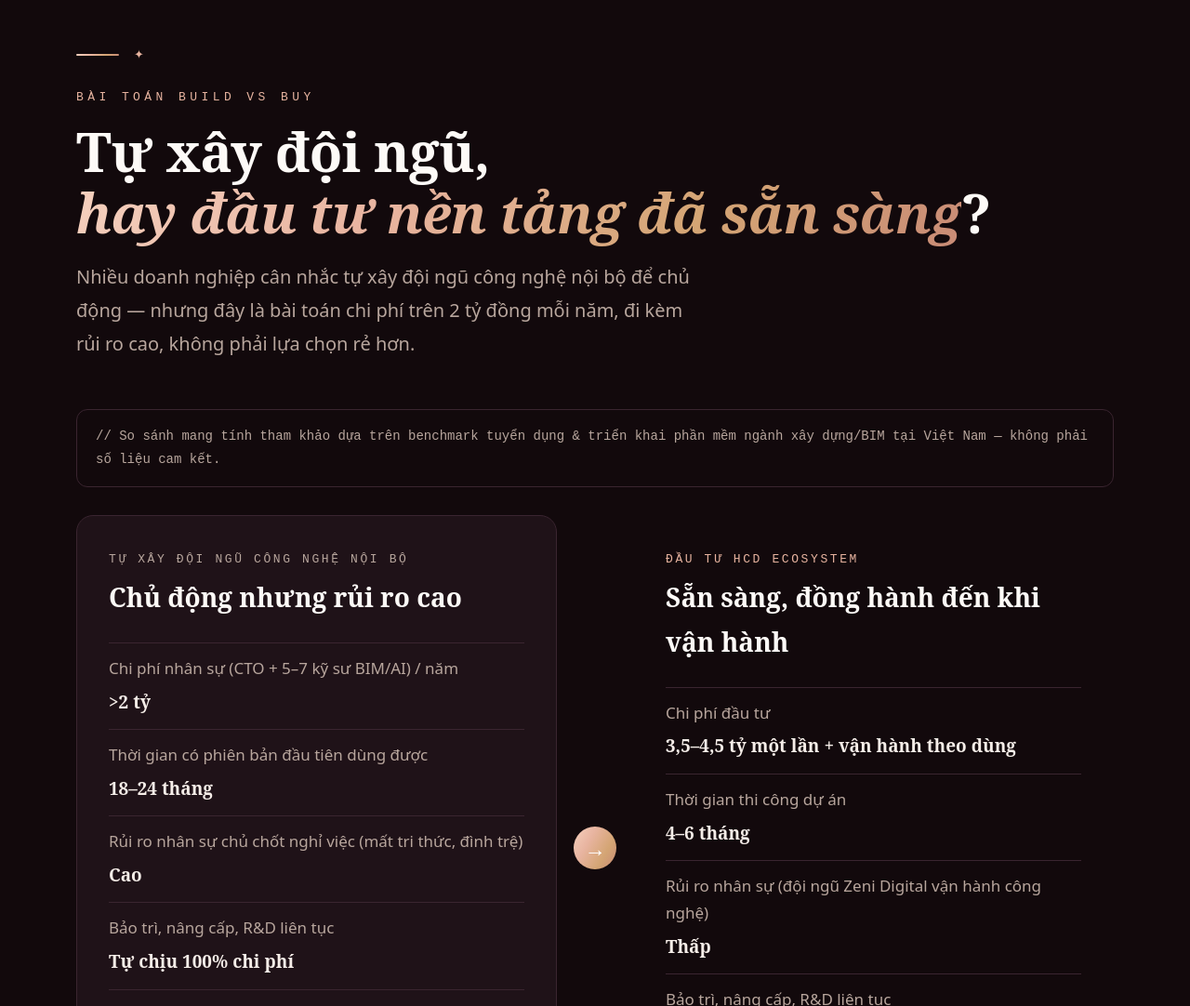
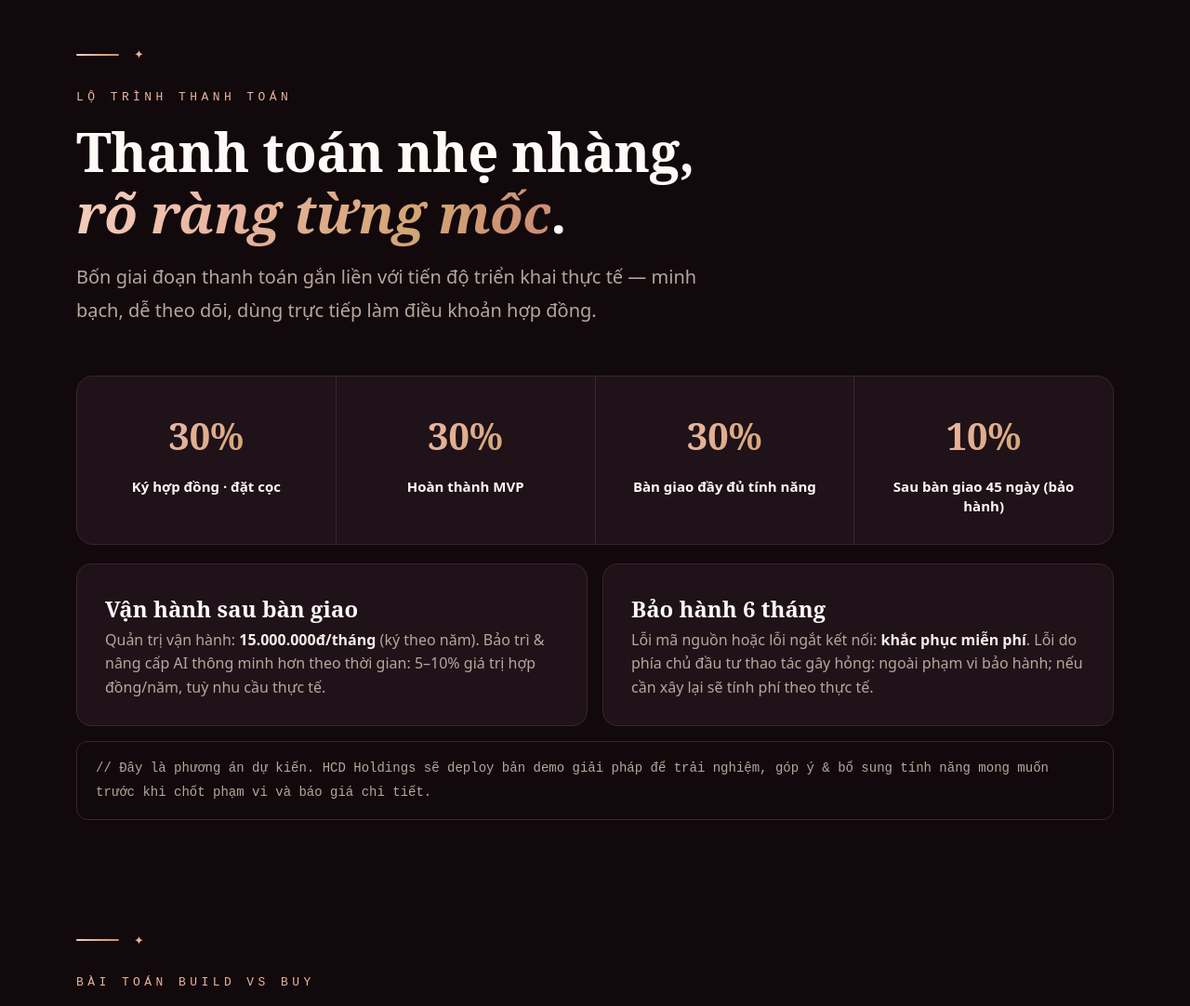
Before and after one commit to thienmocduc/songleholdings, a plain HTML site: page index.html in a window 1280 px wide. Shown: the part 10540-11622 px from the top of the page at 93% size. Drawn offline with Linux system fonts and the light colour scheme.

Commit message:
Add payment schedule section (30/30/30/10) with operation and warranty terms

```diff
--- a/index.html
+++ b/index.html
@@ -198,6 +198,12 @@ section{position:relative;z-index:2}
 .excl-box{margin-top:24px;border:1px solid var(--line);border-radius:14px;padding:22px 26px;font-family:'JetBrains Mono',monospace;font-size:14px;color:var(--text-dim);line-height:2}
 .excl-box .ex-lbl{color:var(--rose)}
 
+/* PAYMENT SCHEDULE */
+.pay-steps{display:grid;grid-template-columns:repeat(4,1fr);gap:1px;background:var(--line);border:1px solid var(--line);border-radius:18px;overflow:hidden}
+.pay-step{background:var(--panel);padding:30px 24px;text-align:center}
+.pay-step .pn{font-family:'Noto Serif',serif;font-weight:600;font-size:40px}
+.pay-step .pl{font-family:'Noto Sans',sans-serif;font-weight:600;font-size:15px;color:var(--white);margin-top:10px;line-height:1.4}
+
 /* ESCORT */
 .escort{border:1.5px solid transparent;background:var(--panel) padding-box,var(--accent-grad) border-box;border-radius:22px;padding:52px 48px;position:relative;overflow:hidden}
 .escort-top{display:flex;align-items:center;gap:18px;margin-bottom:22px}
@@ -228,7 +234,7 @@ footer{border-top:1px solid var(--line);padding:38px 0;position:relative;z-index
 
 @media(max-width:920px){
   .tb-tag{display:none}
-  .lc-compare,.impact-grid,.lead-band,.tiers,.addon-grid,.escort-steps{grid-template-columns:1fr}
+  .lc-compare,.impact-grid,.lead-band,.tiers,.addon-grid,.escort-steps,.pay-steps{grid-template-columns:1fr}
   .impact-arrow{padding:16px 0}.impact-arrow .aw{transform:rotate(90deg)}
   .opp-row{grid-template-columns:1fr;gap:12px}
   .mt-row{grid-template-columns:1fr}.mt-row .mv{text-align:left;margin-top:6px}
@@ -542,6 +548,38 @@ footer{border-top:1px solid var(--line);padding:38px 0;position:relative;z-index
   </div>
 </section>
 
+<!-- ===== LỘ TRÌNH THANH TOÁN ===== -->
+<section>
+  <div class="wrap">
+    <div class="sec-head reveal">
+      <div class="ornament"><span class="ln"></span><span class="dm">✦</span></div>
+      <div class="eyebrow">Lộ trình thanh toán</div>
+      <h2>Thanh toán nhẹ nhàng, <span class="g grad-text nowrap">rõ ràng từng mốc</span>.</h2>
+      <p>Bốn giai đoạn thanh toán gắn liền với tiến độ triển khai thực tế — minh bạch, dễ theo dõi, dùng trực tiếp làm điều khoản hợp đồng.</p>
+    </div>
+
+    <div class="pay-steps reveal">
+      <div class="pay-step"><div class="pn grad-text">30%</div><div class="pl">Ký hợp đồng · đặt cọc</div></div>
+      <div class="pay-step"><div class="pn grad-text">30%</div><div class="pl">Hoàn thành MVP</div></div>
+      <div class="pay-step"><div class="pn grad-text">30%</div><div class="pl">Bàn giao đầy đủ tính năng</div></div>
+      <div class="pay-step"><div class="pn grad-text">10%</div><div class="pl">Sau bàn giao 45 ngày (bảo hành)</div></div>
+    </div>
+
+    <div class="addon-grid reveal" style="margin-top:20px">
+      <div class="addon">
+        <h4>Vận hành sau bàn giao</h4>
+        <p>Quản trị vận hành: <b style="color:var(--text)">15.000.000đ/tháng</b> (ký theo năm). Bảo trì &amp; nâng cấp AI thông minh hơn theo thời gian: 5–10% giá trị hợp đồng/năm, tuỳ nhu cầu thực tế.</p>
+      </div>
+      <div class="addon">
+        <h4>Bảo hành 6 tháng</h4>
+        <p>Lỗi mã nguồn hoặc lỗi ngắt kết nối: <b style="color:var(--text)">khắc phục miễn phí</b>. Lỗi do phía chủ đầu tư thao tác gây hỏng: ngoài phạm vi bảo hành; nếu cần xây lại sẽ tính phí theo thực tế.</p>
+      </div>
+    </div>
+
+    <div class="impact-note reveal" style="margin-top:16px">// Đây là phương án dự kiến. HCD Holdings sẽ deploy bản demo giải pháp để trải nghiệm, góp ý &amp; bổ sung tính năng mong muốn trước khi chốt phạm vi và báo giá chi tiết.</div>
+  </div>
+</section>
+
 <!-- ===== BUILD VS BUY ===== -->
 <section>
   <div class="wrap">
```
